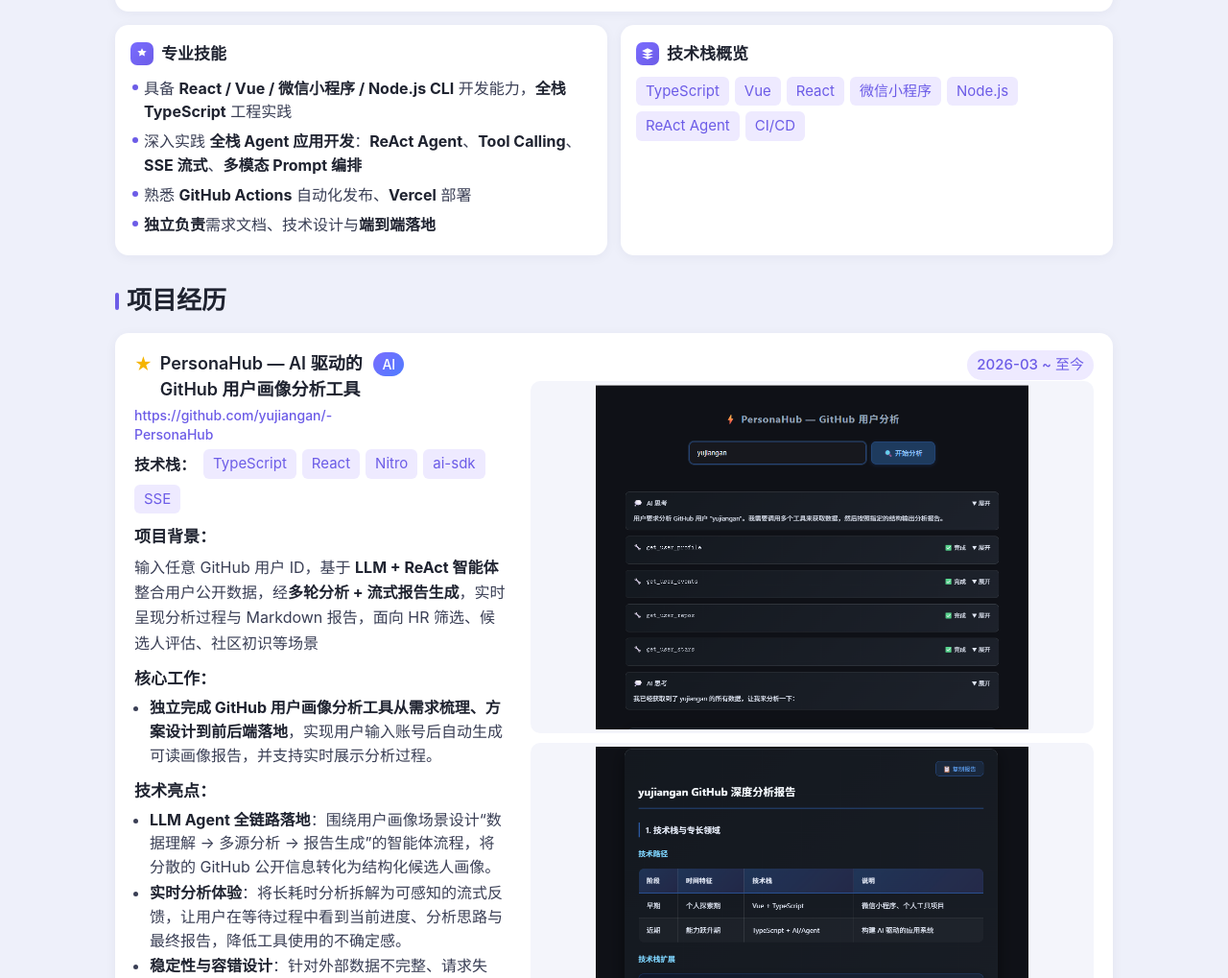
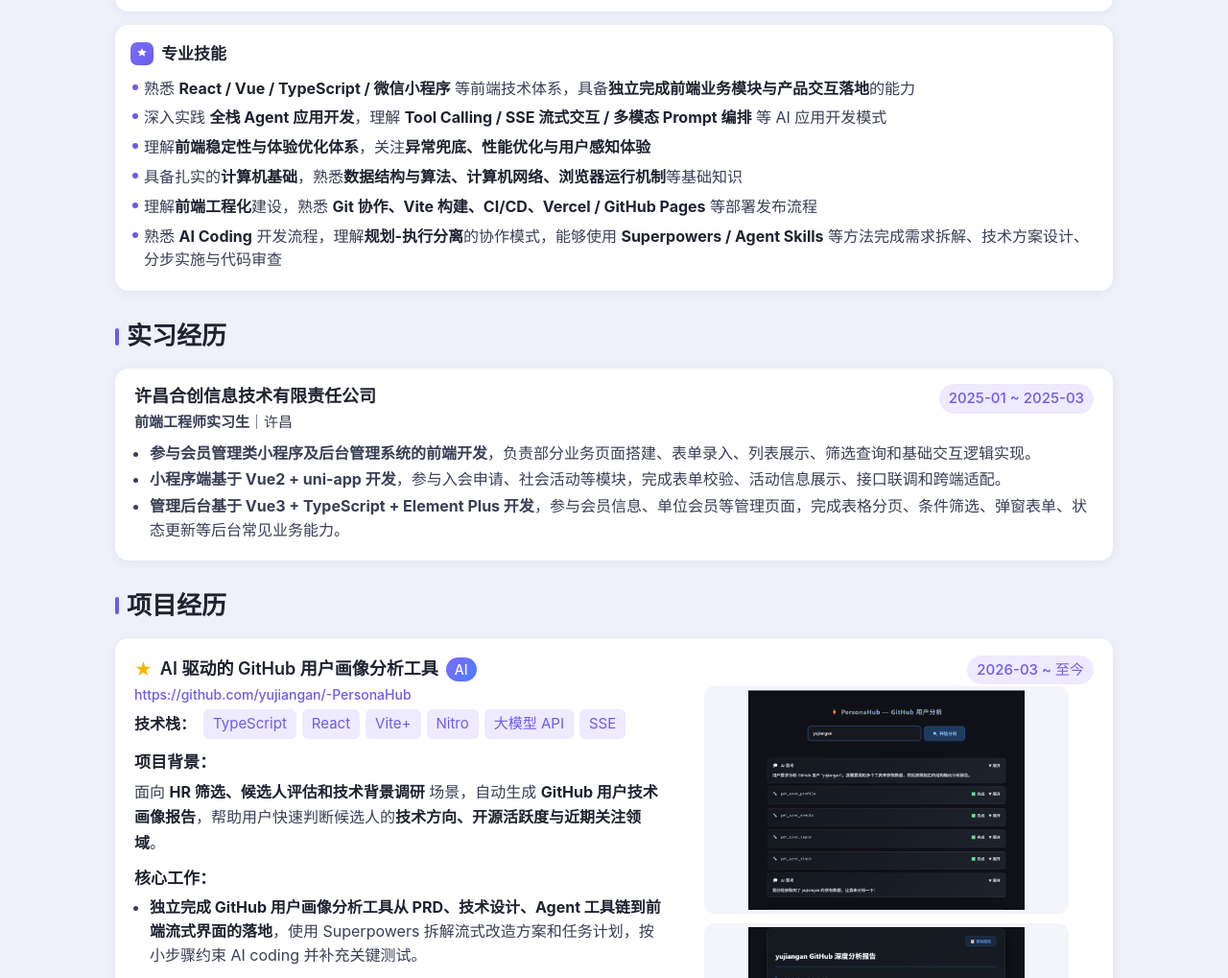
Before and after one commit to yujiangan/Resume, a plain HTML site: page index.html in a window 1280 px wide. Shown: the part 179-1198 px from the top of the page at 96% size. Drawn offline with Linux system fonts and the light colour scheme.

Commit message:
docs: refine frontend resume

```diff
--- a/index.html
+++ b/index.html
@@ -144,7 +144,7 @@
   .top-grid {
     margin-top: 14px;
     display: grid;
-    grid-template-columns: repeat(2, 1fr);
+    grid-template-columns: 1fr;
     gap: 14px;
   }
   .card {
@@ -311,6 +311,10 @@
     margin-bottom: 14px;
     position: relative;
   }
+  .project.persona-project {
+    grid-template-columns: minmax(0, 1.12fr) minmax(260px, .88fr);
+    gap: 18px;
+  }
   .project-head {
     display: flex;
     flex-direction: column;
@@ -401,6 +405,56 @@
     margin-top: 14px;
   }
 
+  /* ---------- Experience ---------- */
+  .experience-card {
+    background: var(--card);
+    border-radius: var(--radius);
+    padding: 16px 20px;
+    box-shadow: var(--shadow);
+    margin-bottom: 14px;
+  }
+  .experience-head {
+    display: grid;
+    grid-template-columns: minmax(0, 1fr) auto;
+    gap: 12px;
+    align-items: start;
+    margin-bottom: 8px;
+  }
+  .experience-company {
+    margin: 0;
+    font-size: 18px;
+    font-weight: 700;
+    color: var(--text);
+    line-height: 1.45;
+  }
+  .experience-meta {
+    margin-top: 3px;
+    color: var(--text-2);
+    font-size: 15px;
+    line-height: 1.5;
+  }
+  .experience-date {
+    font-size: 15px;
+    display: inline-flex;
+    align-items: center;
+    background: var(--brand-soft);
+    color: var(--brand);
+    padding: 3px 10px;
+    border-radius: 999px;
+    font-weight: 500;
+    white-space: nowrap;
+  }
+  .experience-list {
+    padding-left: 16px;
+    margin: 6px 0 0;
+    color: var(--text-2);
+    font-size: 16px;
+  }
+  .experience-list li {
+    margin-bottom: 3px;
+    line-height: 1.55;
+  }
+
   /* ---------- Shots ---------- */
   .shots {
     display: grid;
@@ -448,6 +502,10 @@
     grid-template-columns: 1fr;
     gap: 10px;
     align-content: start;
+  }
+  .persona-project .shots.shots-col4 {
+    width: 88%;
+    justify-self: center;
   }
   .shots.shots-col4 .shot {
     aspect-ratio: 16 / 10;
@@ -565,6 +623,9 @@
   @media (max-width: 900px) {
     .top-grid { grid-template-columns: 1fr; }
     .project { grid-template-columns: 1fr; }
+    .project.persona-project { grid-template-columns: 1fr; }
+    .persona-project .shots.shots-col4 { width: 100%; }
+    .experience-head { grid-template-columns: 1fr; gap: 6px; }
     .shots { grid-template-columns: repeat(2, 1fr); }
     .header { flex-wrap: wrap; }
     .header-edu {
@@ -691,7 +752,7 @@
     </div>
   </header>
 
-  <!-- Top 2 cards -->
+  <!-- Professional skills -->
   <section class="top-grid">
     <div class="card">
       <h3>
@@ -701,43 +762,44 @@
         专业技能
       </h3>
       <ul class="dotted">
-        <li>具备 <strong>React / Vue / 微信小程序 / Node.js CLI</strong> 开发能力，<strong>全栈TypeScript</strong> 工程实践</li>
-        <li>深入实践 <strong>全栈 Agent 应用开发</strong>：<strong>ReAct Agent</strong>、<strong>Tool Calling</strong>、<strong>SSE 流式</strong>、<strong>多模态 Prompt 编排</strong></li>
-        <li>熟悉 <strong>GitHub Actions</strong> 自动化发布、<strong>Vercel</strong> 部署</li>
-        <li><strong>独立负责</strong>需求文档、技术设计与<strong>端到端落地</strong> </li>
+        <li>熟悉 <strong>React / Vue / TypeScript / 微信小程序</strong> 等前端技术体系，具备<strong>独立完成前端业务模块与产品交互落地</strong>的能力</li>
+        <li>深入实践 <strong>全栈 Agent 应用开发</strong>，理解 <strong>Tool Calling / SSE 流式交互 / 多模态 Prompt 编排</strong> 等 AI 应用开发模式</li>
+        <li>理解<strong>前端稳定性与体验优化体系</strong>，关注<strong>异常兜底、性能优化与用户感知体验</strong></li>
+        <li>具备扎实的<strong>计算机基础</strong>，熟悉<strong>数据结构与算法、计算机网络、浏览器运行机制</strong>等基础知识</li>
+        <li>理解<strong>前端工程化</strong>建设，熟悉 <strong>Git 协作、Vite 构建、CI/CD、Vercel / GitHub Pages</strong> 等部署发布流程</li>
+        <li>熟悉 <strong>AI Coding</strong> 开发流程，理解<strong>规划-执行分离</strong>的协作模式，能够使用 <strong>Superpowers / Agent Skills</strong> 等方法完成需求拆解、技术方案设计、分步实施与代码审查</li>
       </ul>
     </div>
+  </section>
 
-    <div class="card">
-      <h3>
-        <span class="ico">
-          <svg viewBox="0 0 24 24" fill="currentColor"><path d="M12 2L2 7l10 5 10-5-10-5zM2 17l10 5 10-5M2 12l10 5 10-5"/></svg>
-        </span>
-        技术栈概览
-      </h3>
-      <div class="tags">
-        <span class="tag brand">TypeScript</span>
-        <span class="tag brand">Vue</span>
-        <span class="tag brand">React</span>
-        <span class="tag brand">微信小程序</span>
-        <span class="tag brand">Node.js</span>
-        <span class="tag brand">ReAct Agent</span>
-        <span class="tag brand">CI/CD</span>
+  <!-- Internship -->
+  <h2 class="section-title">实习经历</h2>
+  <section class="experience-card">
+    <div class="experience-head">
+      <div>
+        <h3 class="experience-company">许昌合创信息技术有限责任公司</h3>
+        <div class="experience-meta"><strong>前端工程师实习生</strong>｜许昌</div>
       </div>
+      <div class="experience-date">2025-01 ~ 2025-03</div>
     </div>
+    <ul class="experience-list">
+      <li><strong>参与会员管理类小程序及后台管理系统的前端开发</strong>，负责部分业务页面搭建、表单录入、列表展示、筛选查询和基础交互逻辑实现。</li>
+      <li><strong>小程序端基于 Vue2 + uni-app 开发</strong>，参与入会申请、社会活动等模块，完成表单校验、活动信息展示、接口联调和跨端适配。</li>
+      <li><strong>管理后台基于 Vue3 + TypeScript + Element Plus 开发</strong>，参与会员信息、单位会员等管理页面，完成表格分页、条件筛选、弹窗表单、状态更新等后台常见业务能力。</li>
+    </ul>
   </section>
 
   <!-- Projects -->
   <h2 class="section-title">项目经历</h2>
 
   <!-- Project 1 -->
-  <article class="project">
+  <article class="project persona-project">
     <div class="project-date">2026-03 ~ 至今</div>
     <div class="project-text">
       <div class="project-head">
         <div class="project-title">
           <span class="star">★</span>
-          <span class="title-text">PersonaHub — AI 驱动的 GitHub 用户画像分析工具</span>
+          <span class="title-text">AI 驱动的 GitHub 用户画像分析工具</span>
           <span class="ai-pill">AI</span>
         </div>
         <div class="project-link"><a href="https://github.com/yujiangan/-PersonaHub" target="_blank" rel="noopener">https://github.com/yujiangan/-PersonaHub</a></div>
@@ -747,22 +809,24 @@
           <span class="stack-label">技术栈：</span>
           <span class="tag brand">TypeScript</span>
           <span class="tag brand">React</span>
+          <span class="tag brand">Vite+</span>
           <span class="tag brand">Nitro</span>
-          <span class="tag brand">ai-sdk</span>
+          <span class="tag brand">大模型 API</span>
           <span class="tag brand">SSE</span>
         </div>
         <h4>项目背景：</h4>
-        <p>输入任意 GitHub 用户 ID，基于 <strong>LLM + ReAct 智能体</strong>整合用户公开数据，经<strong>多轮分析 + 流式报告生成</strong>，实时呈现分析过程与 Markdown 报告，面向 HR 筛选、候选人评估、社区初识等场景</p>
+        <p>面向 <strong>HR 筛选、候选人评估和技术背景调研</strong> 场景，自动生成 <strong>GitHub 用户技术画像报告</strong>，帮助用户快速判断候选人的<strong>技术方向、开源活跃度与近期关注领域</strong>。</p>
         <h4>核心工作：</h4>
         <ul>
-          <li><strong>独立完成 GitHub 用户画像分析工具从需求梳理、方案设计到前后端落地</strong>，实现用户输入账号后自动生成可读画像报告，并支持实时展示分析过程。</li>
+          <li><strong>独立完成 GitHub 用户画像分析工具从 PRD、技术设计、Agent 工具链到前端流式界面的落地</strong>，使用 Superpowers 拆解流式改造方案和任务计划，按小步骤约束 AI coding 并补充关键测试。</li>
         </ul>
         <h4>技术亮点：</h4>
         <ul>
-          <li><strong>LLM Agent 全链路落地</strong>：围绕用户画像场景设计“数据理解 → 多源分析 → 报告生成”的智能体流程，将分散的 GitHub 公开信息转化为结构化候选人画像。</li>
-          <li><strong>实时分析体验</strong>：将长耗时分析拆解为可感知的流式反馈，让用户在等待过程中看到当前进度、分析思路与最终报告，降低工具使用的不确定感。</li>
-          <li><strong>稳定性与容错设计</strong>：针对外部数据不完整、请求失败、限流和超时等情况设计兜底策略，避免单个数据源异常导致整体分析中断。</li>
-          <li><strong>工程化交付</strong>：完成前后端类型约束、部署配置与线上访问链路，仓库语言占比 <strong>90.1% TypeScript</strong>。</li>
+          <li><strong>技术栈选择</strong>：前端采用 <strong>React + TypeScript</strong> 管理流式状态与工具卡片，服务端采用 <strong>Nitro API Routes</strong> 隔离 GitHub / LLM Token；长连接场景选择 <strong>SSE</strong>，减少轮询开销并提升实时反馈。</li>
+          <li><strong>流式体验改造</strong>：对大模型流式响应进行<strong>标准化封装</strong>，前端实现 <strong>Markdown 流式渲染与状态同步方案</strong>，配合智能滚动、工具状态展示和复制报告能力，提升长耗时分析场景下的<strong>用户感知体验</strong>。</li>
+          <li><strong>稳定性与防卡死</strong>：围绕大模型接口、GitHub API、限流和网络波动设计<strong>超时控制、失败重试、异常兜底和完成态收敛机制</strong>，避免外部接口异常导致页面长时间无响应。</li>
+          <li><strong>Agent 工程化</strong>：抽象<strong>工具调用协议与统一执行层</strong>，规范工具入参、执行结果、错误返回和过程日志，并通过迭代上限约束 Agent 行为，降低循环调用和不可控输出风险。</li>
+          <li><strong>质量保障</strong>：围绕<strong>流式解析、接口容错、SSE 通信和工具分发</strong>补充关键测试用例，保证核心链路在后续模型与工具迭代中具备<strong>可验证性和可维护性</strong>。</li>
         </ul>
       </div>
     </div>
@@ -781,7 +845,7 @@
       <div class="project-head">
         <div class="project-title">
           <span class="star">★</span>
-          <span class="title-text">食刻 Timetaste — AI 美食推荐微信小程序</span>
+          <span class="title-text">AI 美食推荐微信小程序 — 食选家（微信搜索食选家打开）</span>
           <span class="ai-pill">AI</span>
         </div>
         <div class="project-link"><a href="https://github.com/yujiangan/timetaste" target="_blank" rel="noopener">https://github.com/yujiangan/timetaste</a></div>
@@ -791,23 +855,21 @@
           <span class="stack-label">技术栈：</span>
           <span class="tag brand">微信小程序</span>
           <span class="tag brand">TypeScript</span>
-          <span class="tag brand">通义千问 DashScope</span>
-          <span class="tag brand">qwen-turbo</span>
-          <span class="tag brand">qwen3-vl-plus</span>
-          <span class="tag brand">z-image-turbo</span>
+          <span class="tag brand">千问大模型</span>
         </div>
         <h4>项目背景：</h4>
-        <p>「今天吃什么」决策小程序，接入<strong>通义千问 DashScope</strong>，结合<strong>时间段 / 地理位置 / 采纳历史 / 上传菜单</strong>做个性化菜品推荐</p>
+        <p><strong>食选家决策小程序</strong>，基于微信小程序原生能力接入 <strong>通义千问 DashScope</strong>，将文本推荐、菜单识别和菜品配图串成<strong>移动端闭环</strong>，结合<strong>时间段 / 地理位置 / 采纳历史 / 上传菜单</strong>做<strong>个性化菜品推荐</strong>。</p>
         <h4>核心工作：</h4>
         <ul>
-          <li><strong>独立完成 AI 美食推荐小程序的核心功能建设</strong>，实现基于时间、位置、历史偏好和菜单图片的个性化推荐，覆盖推荐、识图、采纳与分享等主要流程。</li>
+          <li><strong>独立完成小程序推荐、菜单识别、历史记录与行为埋点等核心流程</strong>，覆盖从触发推荐、AI 返回、采纳 / 换菜到偏好沉淀的完整用户路径。</li>
         </ul>
         <h4>技术亮点：</h4>
         <ul>
-          <li><strong>多模态 AI 能力融合</strong>：将文本推荐、菜单识别和菜品配图生成整合到同一产品流程中，使推荐结果更贴近真实就餐场景。</li>
-          <li><strong>个性化推荐闭环</strong>：把用户采纳历史、菜单内容和上下文信息沉淀为后续推荐依据，形成“推荐 → 采纳 → 反馈优化”的偏好闭环。</li>
-          <li><strong>稳定输出与体验兜底</strong>：对 AI 返回内容进行结构化约束和异常处理，结合超时控制、缓存与去重策略，提升小程序端取数稳定性和使用流畅度。</li>
-          <li><strong>产品行为洞察</strong>：围绕推荐、换菜、采纳、识图和保存等关键动作设计数据采集，为后续优化推荐效果和用户路径提供依据。</li>
+          <li><strong>技术栈选择</strong>：使用 <strong>微信小程序 + TypeScript</strong> 贴合移动端入口和系统能力，按任务拆分 qwen-turbo 文本推荐、qwen3-vl-plus 菜单识别、z-image-turbo 菜品配图。</li>
+          <li><strong>体验优化</strong>：AI 请求与骰子动画、分阶段 loading 文案并行执行，展示<strong>时间分析 / 位置 / 偏好 / 菜单匹配</strong>过程，降低等待焦虑；同时设计<strong>错误卡片、重试推荐、权限兜底和结果卡片动效</strong>。</li>
+          <li><strong>个性化推荐闭环</strong>：记录用户的<strong>采纳 / 跳过行为、上传菜单和位置信息</strong>，换一换时避免重复推荐，形成<strong>“推荐 → 采纳 / 跳过 → 下次优化”</strong>的偏好闭环。</li>
+          <li><strong>稳定输出与性能兜底</strong>：针对文本推荐、菜单识别和图片生成等不同耗时链路设计分层超时、结构化解析兜底、图片缓存与压缩策略；图片生成失败时降级为默认占位展示，保证推荐文字主流程稳定可用。</li>
+          <li><strong>产品行为洞察</strong>：使用 wx.reportEvent 采集<strong>推荐、换菜、采纳、菜单上传 / 识别 / 保存</strong>等关键动作，为后续优化推荐效果和用户路径提供依据。</li>
         </ul>
       </div>
     </div>
@@ -816,46 +878,6 @@
       <div class="shot-wrap"><div class="shot p2-2"><img src="./images/timetaste-2.jpg" alt="结果展示页" /></div><div class="shot-caption">结果展示页</div></div>
       <div class="shot-wrap"><div class="shot p2-3"><img src="./images/timetaste-3.jpg" alt="星品列表" /></div><div class="shot-caption">星品列表</div></div>
       <div class="shot-wrap"><div class="shot p2-4"><img src="./images/timetaste-4.jpg" alt="分享页" /></div><div class="shot-caption">分享页</div></div>
-    </div>
-  </article>
-
-  <!-- Project 3 -->
-  <article class="project">
-    <div class="project-date">2025-09 ~ 2025-10</div>
-    <div class="project-text">
-      <div class="project-head">
-        <div class="project-title">
-          <span class="star">★</span>
-          <span class="title-text">Imagedown — 图片批量下载工具</span>
-        </div>
-        <div class="project-link"><a href="https://github.com/yujiangan/imagedown" target="_blank" rel="noopener">https://github.com/yujiangan/imagedown</a></div>
-      </div>
-      <div class="project-body">
-        <div class="stack-row">
-          <span class="stack-label">技术栈：</span>
-          <span class="tag brand">Node.js</span>
-          <span class="tag brand">TypeScript</span>
-          <span class="tag brand">Fetch API</span>
-          <span class="tag brand">Yargs</span>
-          <span class="tag brand">GitHub Actions</span>
-        </div>
-        <h4>项目背景：</h4>
-        <p>Node.js 图片爬虫 CLI，已发布 npm 包 <strong>@yujiangan/imagedown</strong>（v1.0.6），<strong>npx 一行命令</strong>从网页批量下载图片</p>
-        <h4>核心工作：</h4>
-        <ul>
-          <li><strong>独立开发并发布图片批量下载 CLI 工具</strong>，支持通过一行命令从网页提取并下载图片，完成从功能开发到 npm 包发布的完整交付。</li>
-        </ul>
-        <h4>技术亮点：</h4>
-        <ul>
-          <li><strong>批量下载效率优化</strong>：支持并发任务调度，在保证单个任务失败不影响整体流程的前提下提升下载吞吐。</li>
-          <li><strong>网页图片识别与兼容</strong>：面向常见网页图片格式和站点访问限制做适配，提升不同页面场景下的可用性。</li>
-          <li><strong>npm 包工程化交付</strong>：完成命令行入口、构建发布、版本记录和自动化发布流程，累计维护 <strong>6 个 Release</strong>。</li>
-          <li>仓库语言占比 <strong>98.4% TypeScript</strong>。</li>
-        </ul>
-      </div>
-    </div>
-    <div class="shots shots-single">
-      <div class="shot-wrap"><div class="shot wide p3-1"><img src="./images/imagedown-1.png" alt="下载速度（CLI）" /></div><div class="shot-caption">下载速度（CLI）</div></div>
     </div>
   </article>
 
```
